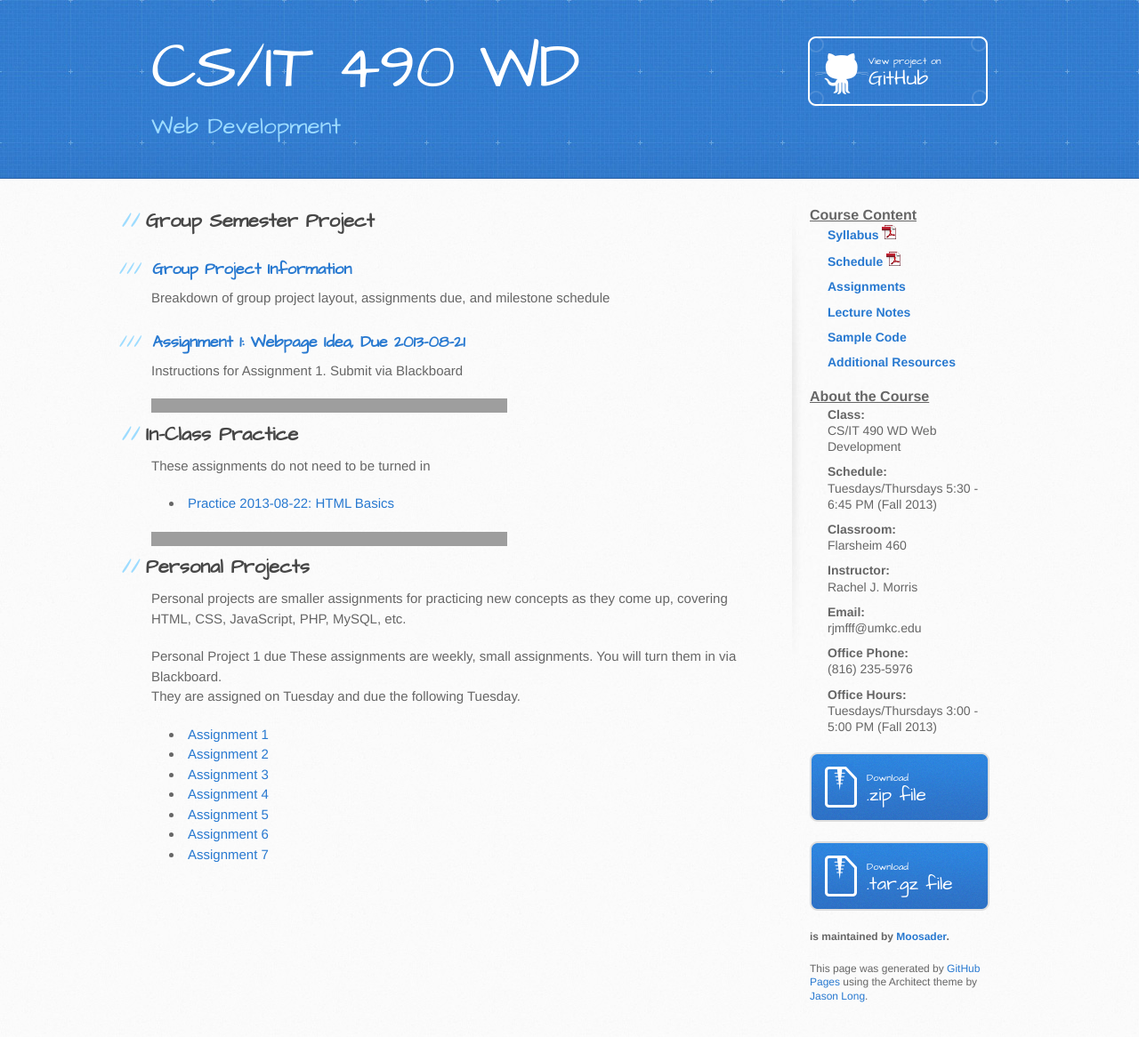
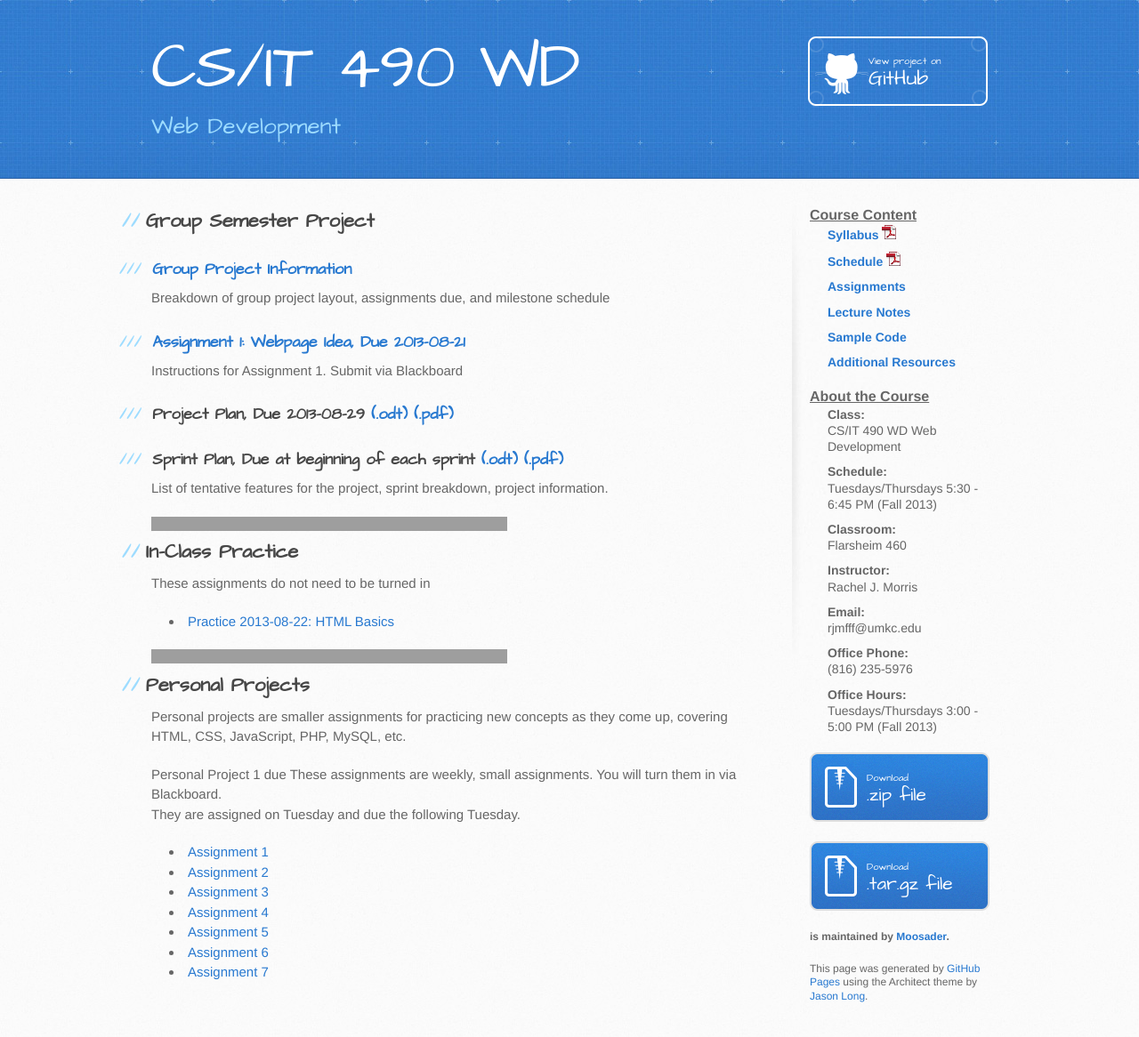
Before and after one commit to spellbindguy/Web-Development, a Jekyll site: the page assignments.html, which Jekyll copies as it is, in a window 1280 px wide, cut to the strip 0-1171 px from the top of the page. Shown: the top 1166 px of the strip at 89% size. Built offline with Jekyll 4.4.1, drawn with Linux system fonts in a browser that asks for light colours; grey boxes are pictures that could not be loaded.

Commit message:
Group project assignments updated

```diff
--- a/assignments.html
+++ b/assignments.html
@@ -41,6 +41,8 @@
 			Breakdown of group project layout, assignments due, and milestone schedule
 		</p>
 
+		<!-- ... -->
+
 		<h3>
 			<a href="https://github.com/Moosader/Web-Development/blob/master/Assignments/Group_Assignment1.pdf?raw=true">
 				Assignment 1: Webpage Idea, Due 2013-08-21
@@ -49,6 +51,36 @@
 
 		<p>
 			Instructions for Assignment 1. Submit via Blackboard
+		</p>
+
+		<!-- ... -->
+
+		<h3>
+			Project Plan, Due 2013-08-29
+			<a href="https://github.com/Moosader/Web-Development/blob/master/Assignments/Group_Assignment2_ProjectPlan.odt?raw=true">
+				(.odt)
+			</a>
+
+			<a href="https://github.com/Moosader/Web-Development/blob/master/Assignments/Group_Assignment2_ProjectPlan.pdf?raw=true">
+				(.pdf)
+			</a>
+		</h3>
+
+		<!-- ... -->
+
+		<h3>
+			Sprint Plan, Due at beginning of each sprint
+			<a href="https://github.com/Moosader/Web-Development/blob/master/Assignments/Group_Assignment_SprintPlan.odt?raw=true">
+				(.odt)
+			</a>
+
+			<a href="https://github.com/Moosader/Web-Development/blob/master/Assignments/Group_Assignment_SprintPlan.pdf?raw=true">
+				(.pdf)
+			</a>
+		</h3>
+
+		<p>
+			List of tentative features for the project, sprint breakdown, project information.
 		</p>
 
 		<hr/>
```
